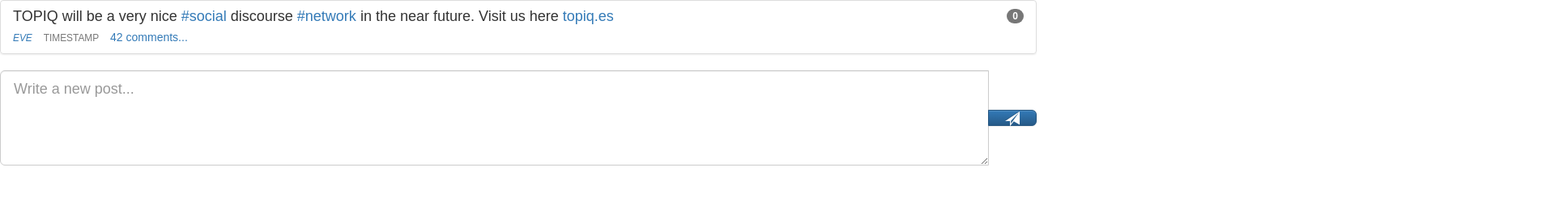
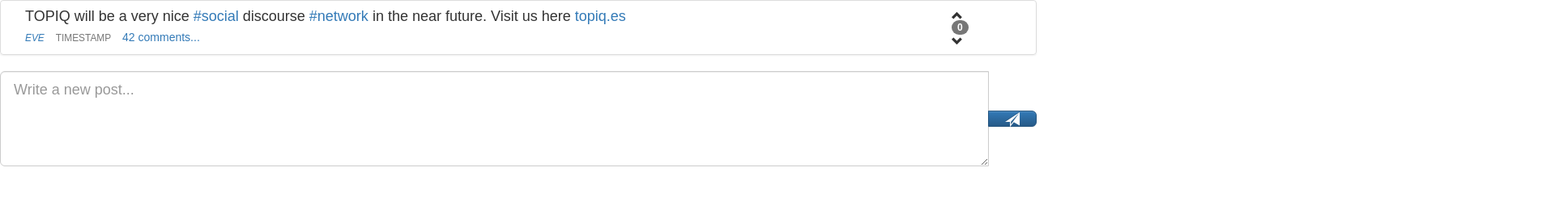
Before and after one commit to replikativ/topiq, a plain HTML site: page resources/templates/topiqs.html in a window 1280 px wide. Shown: the top 244 px of the page at 81% size, 1920 px wide, since content can reach past the window. Drawn offline with nearby package versions, Linux system fonts and the light colour scheme.

Commit message:
Add voting.

```diff
--- a/resources/templates/topiqs.html
+++ b/resources/templates/topiqs.html
@@ -13,12 +13,10 @@
       <ul class="list-group">
         <!-- topiq -->
         <li class="list-group-item topiq">
-          <!-- comment counter -->
-          <span class="badge vote-counter">0</span>
-          <!-- comment counter end -->
-
+          <div class="container-fluid">
+            <div class="row">
           <!-- topiq header -->
-          <div class="topiq-header">
+          <div class="col-md-11 topiq-header">
             <!-- topiq text -->
             <h4 class="list-group-item-heading">
               <text class="topiq-text">TOPIQ will be a very nice <a>#social</a> discourse <a>#network</a> in the near future. Visit us here <a href="https://lc.polyc0l0r.net" target="_blank">topiq.es</a></text>
@@ -51,6 +49,24 @@
             </ul>
           </div>
           <!--post header end-->
+          <!-- comment counter -->
+          <div class="col-md-1 topiq-vote-group">
+            <div class="container">
+              <div class="row">
+                <div class="glyphicon glyphicon-chevron-up"></div>
+              </div>
+              <div class="row">
+                <div class="badge vote-counter">0</div>
+              </div>
+              <div class="row">
+                <div class="glyphicon glyphicon-chevron-down"></div>
+              </div>
+            </div>
+          </div>
+          <!-- comment counter end -->
+          </div>
+          </div>
+
         </li>
         <!--topiq end -->
     </div>
```
Also changed, not shown: 4 other files.
